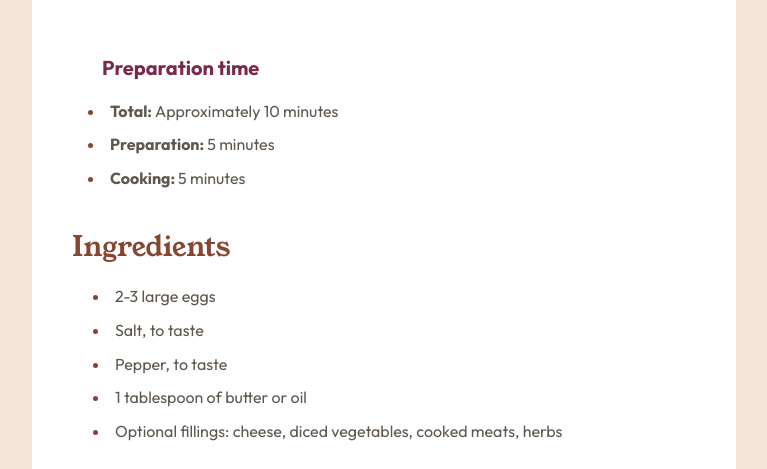
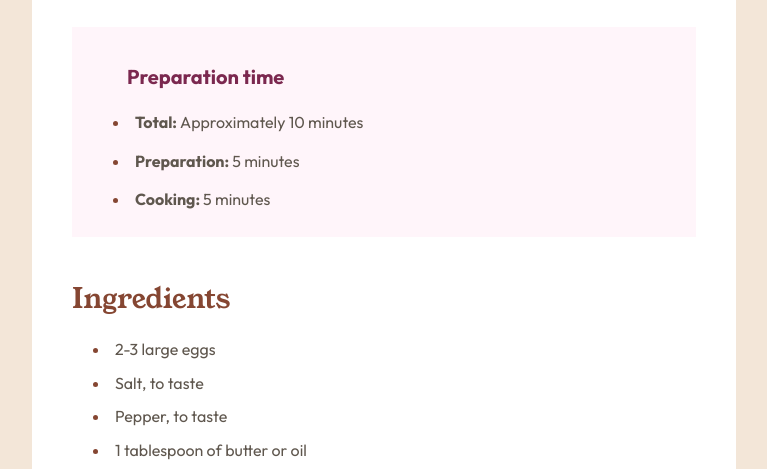
Before and after one commit to dinruz/recipe-page, a plain HTML site: page index.html in a window 1280 px wide. Shown: the part 628-1097 px from the top of the page, without its empty margins (256-1023 px from the left). Drawn offline with Linux system fonts and the light colour scheme.

Commit message:
refactor: CSS polish and cleanup

```diff
--- a/styles.css
+++ b/styles.css
@@ -121,7 +121,7 @@ footer a:focus {
     border-radius: 10px;
 }
 
-.intro__time{
+.intro__time-list{
     display:flex;
     flex-direction:column;
     justify-content:center;
@@ -129,7 +129,7 @@ footer a:focus {
     margin-bottom:15px;
     width:100%;
     background-color:var(--rose-50);
-    padding:15px 20px;
+    padding:15px 25px;
     line-height: 1.9rem;
 }
 
@@ -200,6 +200,6 @@ h2 {
     color: var(--rose-800);
     font-size: 20px;
     font-weight: 700;
-    margin-top: 55px;
+    margin-top: 20px;
     text-indent: 1.5em;
 }
```
